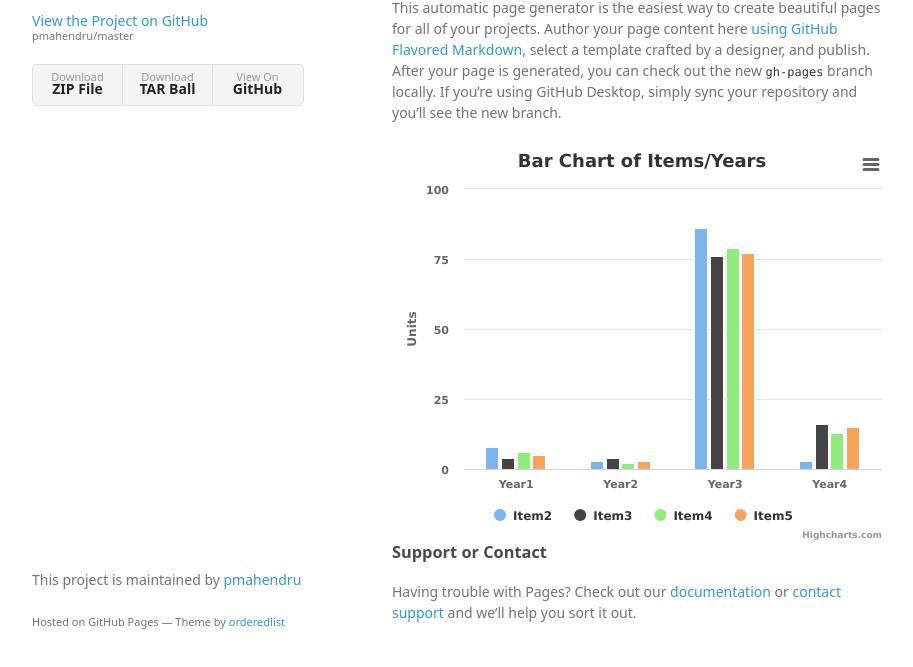
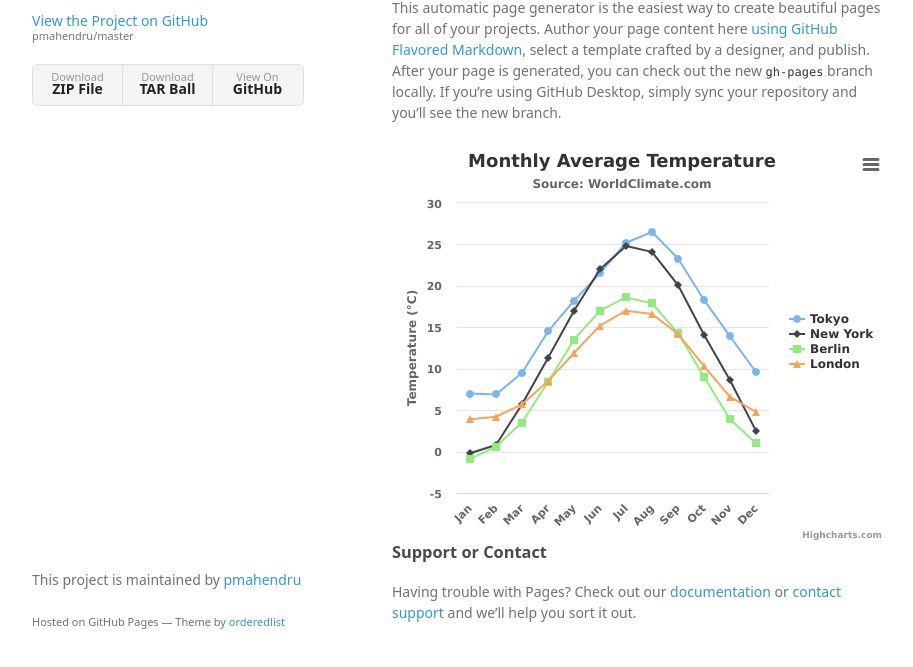
Before and after one commit to pmahendru/master, a plain HTML site: page index.html in a window 1280 px wide. Shown: the part 99-766 px from the top of the page, without its empty margins (178-1091 px from the left). Drawn offline with nearby package versions, Linux system fonts and the light colour scheme.

Commit message:
Update index.html

```diff
--- a/index.html
+++ b/index.html
@@ -14,9 +14,7 @@
 
 	 <script type="text/javascript" src="https://code.jquery.com/jquery-1.9.1.min.js"></script>
   <script src="https://code.highcharts.com/highcharts.js"></script>
-    <script src="https://code.highcharts.com/modules/data.js"></script>
 <script src="https://code.highcharts.com/modules/exporting.js"></script>
-    <script type="text/javascript" src="https://code.highcharts.com/modules/data.js"></script>
 
   </head>
   <body>
@@ -39,37 +37,53 @@
 
 <p>This automatic page generator is the easiest way to create beautiful pages for all of your projects. Author your page content here <a href="https://guides.github.com/features/mastering-markdown/">using GitHub Flavored Markdown</a>, select a template crafted by a designer, and publish. After your page is generated, you can check out the new <code>gh-pages</code> branch locally. If you’re using GitHub Desktop, simply sync your repository and you’ll see the new branch.</p>
  <script type="text/javascript">
-      $(document).ready(function() {
-        /*
-         Load the data from the CSV file. This is the contents of the file:
-
-          Item1,Item2,Item3,Item4,Item5
-          Year1,8,4,6,5
-          Year2,3,4,2,3
-          Year3,86,76,79,77
-          Year4,3,16,13,15
-
-         */
-        $.get('data.csv', function(csv) {
-            $('#container').highcharts({
-                chart: {
-                  type: 'column'
+      $(function () {
+    Highcharts.chart('container', {
+        title: {
+            text: 'Monthly Average Temperature',
+            x: -20 //center
         },
-                data: {
-                    csv: csv
+        subtitle: {
+            text: 'Source: WorldClimate.com',
+            x: -20
         },
-                title: {
-              text: 'Bar Chart of Items/Years'
+        xAxis: {
+            categories: ['Jan', 'Feb', 'Mar', 'Apr', 'May', 'Jun',
+                'Jul', 'Aug', 'Sep', 'Oct', 'Nov', 'Dec']
         },
         yAxis: {
             title: {
-                text: 'Units'
-              }
-            }
+                text: 'Temperature (°C)'
+            },
+            plotLines: [{
+                value: 0,
+                width: 1,
+                color: '#808080'
+            }]
+        },
+        tooltip: {
+            valueSuffix: '°C'
+        },
+        legend: {
+            layout: 'vertical',
+            align: 'right',
+            verticalAlign: 'middle',
+            borderWidth: 0
+        },
+        series: [{
+            name: 'Tokyo',
+            data: [7.0, 6.9, 9.5, 14.5, 18.2, 21.5, 25.2, 26.5, 23.3, 18.3, 13.9, 9.6]
+        }, {
+            name: 'New York',
+            data: [-0.2, 0.8, 5.7, 11.3, 17.0, 22.0, 24.8, 24.1, 20.1, 14.1, 8.6, 2.5]
+        }, {
+            name: 'Berlin',
+            data: [-0.9, 0.6, 3.5, 8.4, 13.5, 17.0, 18.6, 17.9, 14.3, 9.0, 3.9, 1.0]
+        }, {
+            name: 'London',
+            data: [3.9, 4.2, 5.7, 8.5, 11.9, 15.2, 17.0, 16.6, 14.2, 10.3, 6.6, 4.8]
+        }]
     });
-        });
-
-
 });
       </script>
 
@@ -77,7 +91,6 @@
 <h3>
 
 <div id="container" style="min-width: 310px; height: 400px; margin: 0 auto"></div>
-
 <a id="support-or-contact" class="anchor" href="#support-or-contact" aria-hidden="true"><span aria-hidden="true" class="octicon octicon-link"></span></a>Support or Contact</h3>
 
 <p>Having trouble with Pages? Check out our <a href="https://help.github.com/pages">documentation</a> or <a href="https://github.com/contact">contact support</a> and we’ll help you sort it out.</p>
```
Lines whose indentation alone changed are shown as unchanged.
